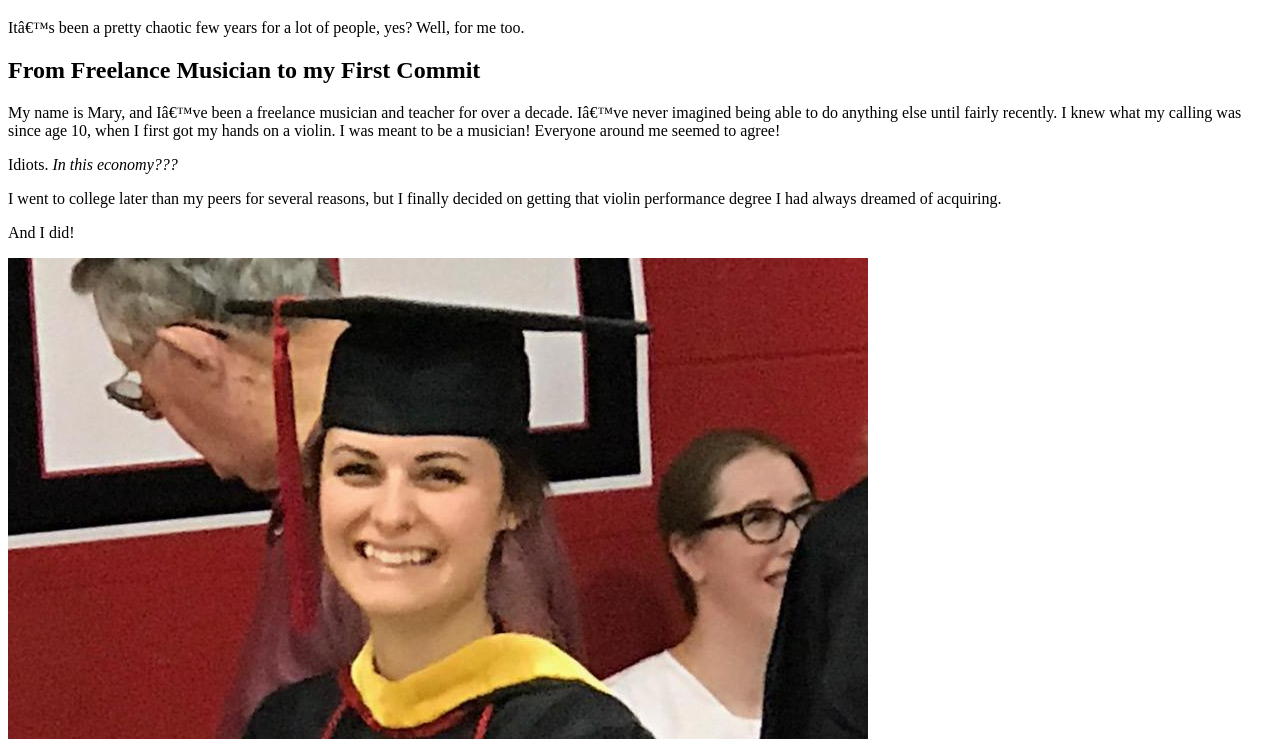
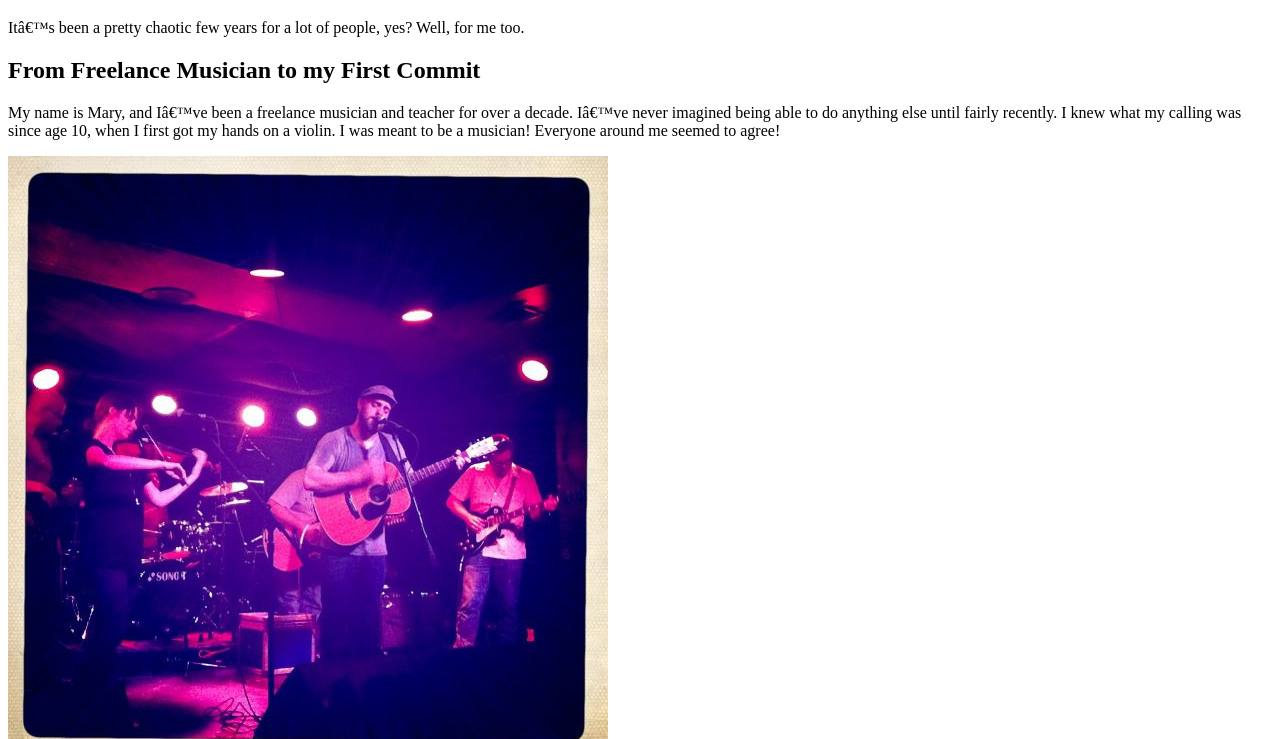
Before and after one commit to KC-LCW-Jan-23-Classroom/js-assignment-4-html-me-something-lyremlou, a website: page index.html in a window 1280 px wide. Shown: the part 61-800 px from the top of the page. Drawn offline with Linux system fonts and the light colour scheme.

Commit message:
Add band image

```diff
--- a/index.html
+++ b/index.html
@@ -11,6 +11,7 @@
          <article>
             <h2>From Freelance Musician to my First Commit</h2>
             <p>My name is Mary, and I’ve been a freelance musician and teacher for over a decade. I’ve never imagined being able to do anything else until fairly recently. I knew what my calling was since age 10, when I first got my hands on a violin. I was meant to be a musician! Everyone around me seemed to agree! </p>
+            <img src = images/bandphoto.jpeg alt = "An image of the author plahying violin in a band on stage with several other musicians">
             <p>Idiots. <em>In this economy???</em></p>
             <p>I went to college later than my peers for several reasons, but I finally decided on getting that violin performance degree I had always dreamed of acquiring.</p>
             <p>And I did! </p>
```
Also changed, not shown: images/bandphoto.jpeg (renamed from images/302663_10150283939727381_7372731_n.jpeg).
